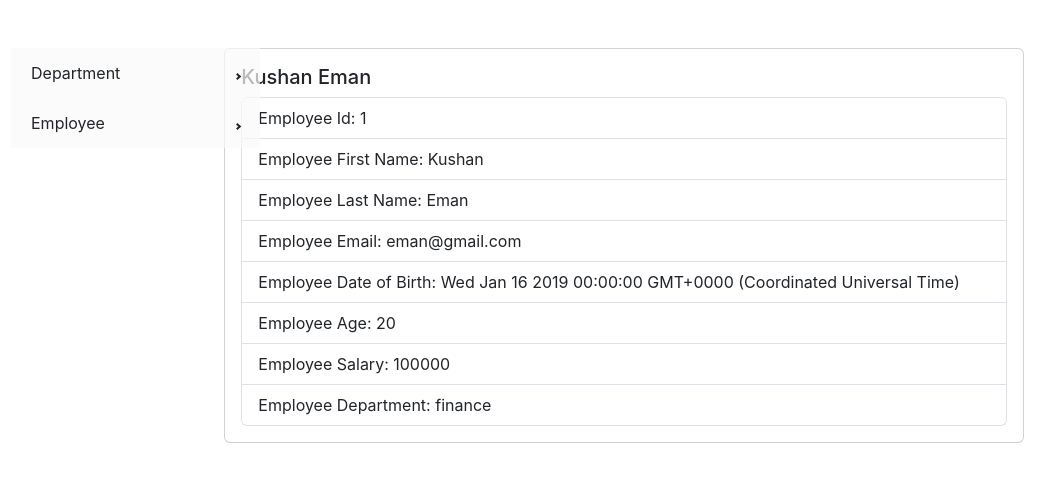
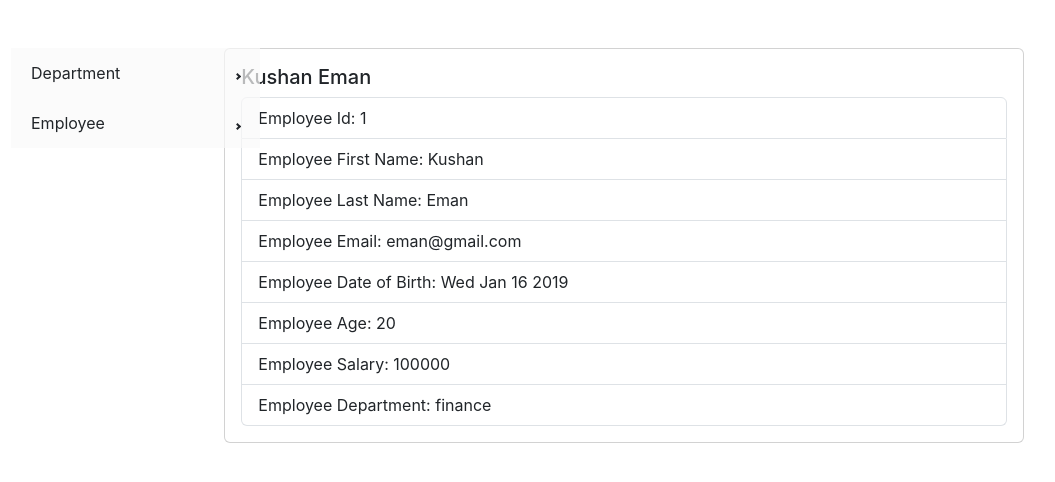
Before and after one commit to Rasika666/ReactJS-.Net, a React (Create React App) app in the folder web2/: page /employee/1 in a window 1280 px wide. Shown: the top 482 px of the page, without its empty margins (1-1056 px from the left). Built offline with nearby package versions, Linux system fonts and the light colour scheme.

Commit message:
edited VE

```diff
--- a/web2/src/employee/ViewEmployee.tsx
+++ b/web2/src/employee/ViewEmployee.tsx
@@ -40,7 +40,7 @@ const View: FC<{ employeeProps: EmployeeProps }> = ({ employeeProps }) => {
                     <ListGroup.Item>Employee First Name: {employeeProps.employee.firstName}</ListGroup.Item>
                     <ListGroup.Item>Employee Last Name: {employeeProps.employee.lastName}</ListGroup.Item>
                     <ListGroup.Item>Employee Email: {employeeProps.employee.email}</ListGroup.Item>
-                    <ListGroup.Item>Employee Date of Birth: {employeeProps.employee.dob.toString()}</ListGroup.Item>
+                    <ListGroup.Item>Employee Date of Birth: {employeeProps.employee.dob.toDateString()}</ListGroup.Item>
                     <ListGroup.Item>Employee Age: {employeeProps.employee.age?.toString()}</ListGroup.Item>
                     <ListGroup.Item>Employee Salary: {employeeProps.employee.salary.toString()}</ListGroup.Item>
                     <ListGroup.Item>Employee Department: {employeeProps.employee.department.name}</ListGroup.Item>
```
